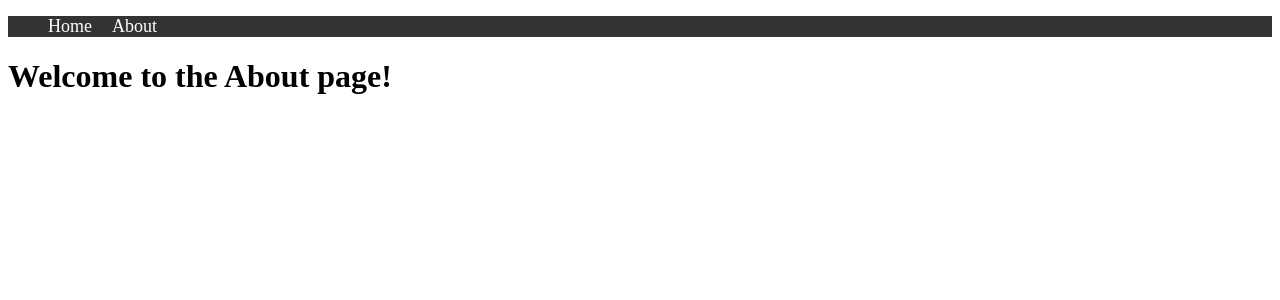
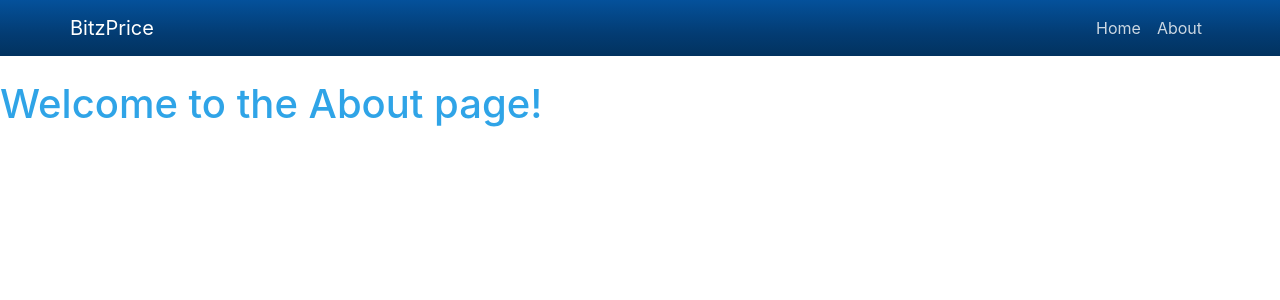
Before and after one commit to yared123yared/nextjs-introduction, a Next.js app: page /about in a window 1280 px wide. Shown: the top 300 px of the page. Built offline with nearby package versions, Linux system fonts and the light colour scheme.

Commit message:
adding botswatch navigation to the application

```diff
--- /dev/null
+++ b/Components/Layout.js
@@ -0,0 +1,18 @@
+import Head from 'next/head';
+import Navbar from './Navbar';
+
+const Layout = (props) => (
+    <div >
+        <Head>
+            <title>BitzPrice</title>
+            <link rel='stylesheet' href="https://bootswatch.com/4/cerulean/bootstrap.min.css" />
+        </Head>
+
+        <Navbar />
+
+        {props.children}
+    </div>
+);
+
+
+export default Layout;
--- a/Components/Navbar.js
+++ b/Components/Navbar.js
@@ -1,33 +1,22 @@
 import Link from 'next/link';
 const Navbar = () => (
-    <div>
-        <ul>
-            <li><Link href="/" ><a>Home</a></Link></li>
-            <li><Link href="/about" ><a>About</a></Link></li>
-        </ul>
 
-        <style jsx>{`
 
-        ul {
-            background : #333;
-            color:#fff;
-            list-style:none;
-            display:flex;
-        }
-
-         ul li {
-             font-size:18px;
-             margin-right:20px;
-
-         }
-         ul li a {
-             color:#fff;
-             text-decoration:none;
-         }
-
-    `}</style>
-
-    </div>
+    <nav className="navbar navbar-expand navbar-dark bg-dark mb-4">
+        <div className="container">
+            <a className="navbar-brand" href="#">BitzPrice</a>
+            <div className="collapse navbar-collapse">
+                <ul className="navbar-nav ml-auto">
+                    <li className="nav-item">
+                        <Link href="/"><a className="nav-link">Home</a></Link>
+                    </li>
+                    <li className="nav-item">
+                        <Link href="/about"><a className="nav-link">About</a></Link>
+                    </li>
+                </ul>
+            </div>
+        </div>
+    </nav>
 );
 
 export default Navbar;
--- a/pages/about.js
+++ b/pages/about.js
@@ -1,14 +1,13 @@
-import Navbar from '../Components/Navbar'
+import Layout from '../Components/Layout';
 const index = () => (
     <div>
-
-        <Navbar />
-
-
-        <h1>
-            Welcome to the About page!
-        </h1>
+        <Layout>
+            <h1>
+                Welcome to the About page!
+            </h1>
+        </Layout>
     </div>
 );
 
+
 export default index;
```
Also changed, not shown: pages/index.js (+5 -3 lines).
